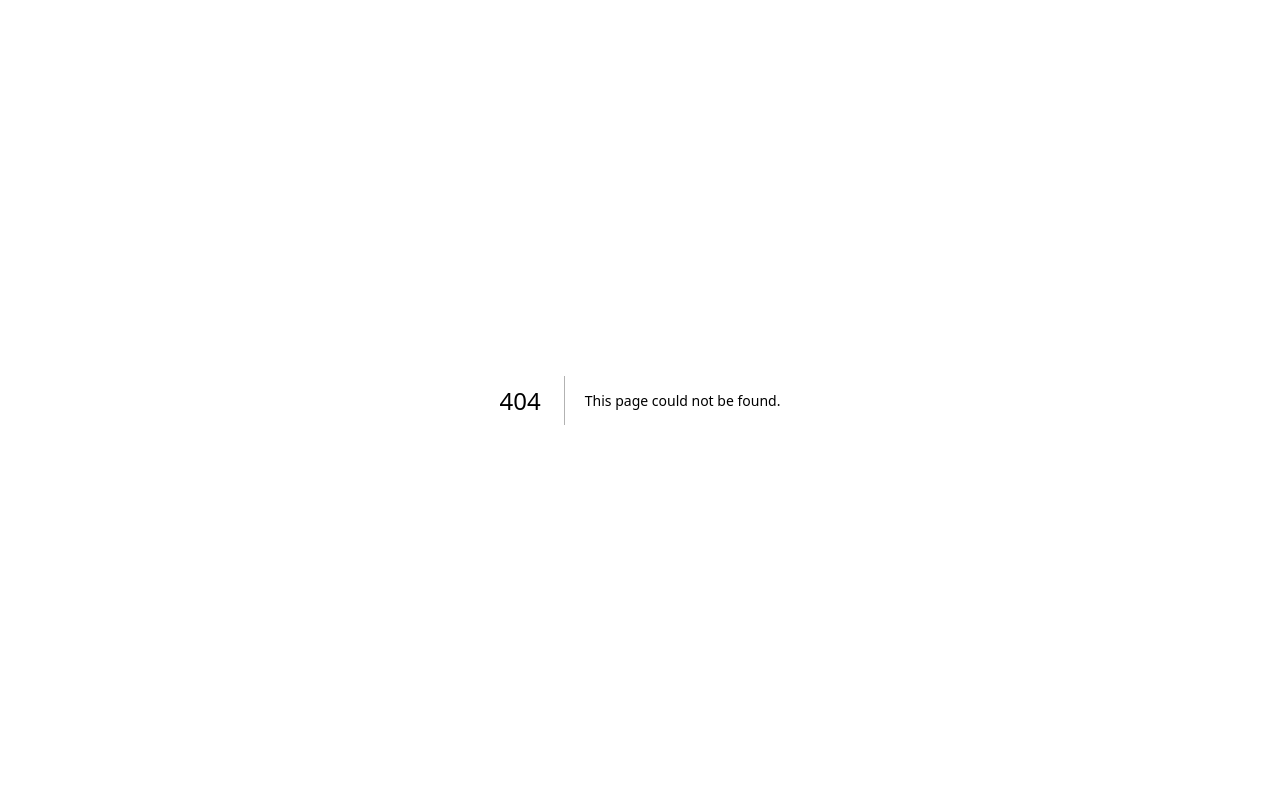
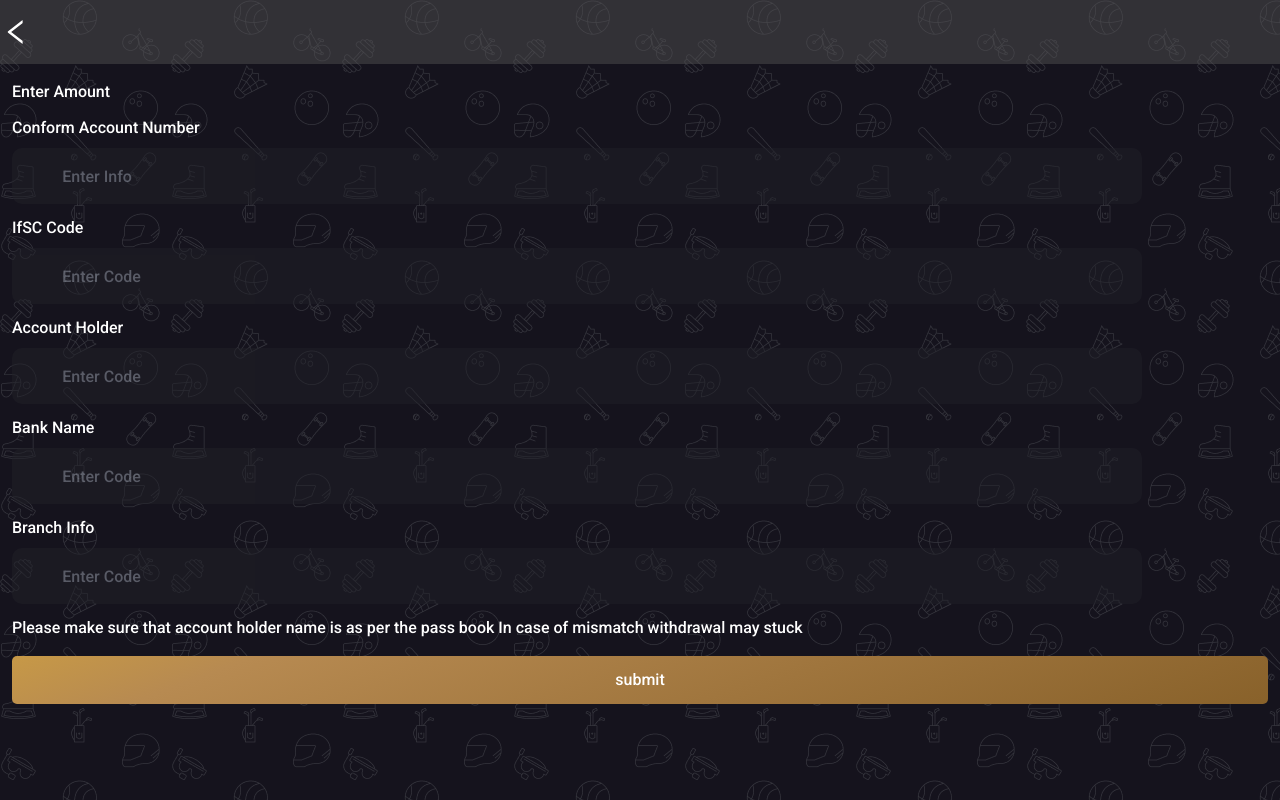
Before and after one commit to Glentech-Digital-Labs/Game-App, a Next.js app: page /customer-bank-details in a window 1280 px wide. Before the commit this address had no page. Built offline with nearby package versions, Linux system fonts and the light colour scheme.

Commit message:
add the bank details amount

```diff
--- a/app/account-details/page.js
+++ b/app/account-details/page.js
@@ -10,8 +10,8 @@ import "./index.css"
 
 function AccountDetails() {
   const [copiedValue, setCopiedValue] = useState("")
-  function copyToClipBoard(text) {
-    navigator.clipboard.writeText(text)
+  async function copyToClipBoard(text) {
+    await navigator.clipboard.writeText(text)
     setCopiedValue(text)
   }
 
--- /dev/null
+++ b/app/customer-bank-details/layout.js
@@ -0,0 +1,18 @@
+import { AiOutlineLeft } from "react-icons/ai"
+export const metadata = {
+  title: "OTP ",
+  description: "Making Gaming App",
+}
+
+function RootLayout({ children }) {
+  return (
+    <section>
+      <div className="header tw-flex tw-items-center">
+        <AiOutlineLeft fontSize={32} />
+      </div>
+      {children}
+    </section>
+  )
+}
+
+export default RootLayout
--- /dev/null
+++ b/app/customer-bank-details/page.js
@@ -0,0 +1,12 @@
+import React from "react"
+import { BankDetails } from "../../components"
+
+function BankAccounts() {
+  return (
+    <div>
+      <BankDetails />
+    </div>
+  )
+}
+
+export default BankAccounts
--- /dev/null
+++ b/components/Bank/BankDetails.js
@@ -0,0 +1,66 @@
+"use client"
+import { YellowButton } from "@components/common"
+import { Input } from "../common/InputComponent"
+import React from "react"
+
+function BankDetails() {
+  return (
+    <div className="tw-mx-3">
+      <div className="">
+        <p className="tw-mt-4">Enter Amount</p>
+        <Input
+          placeholder={"Enter Info"}
+          label={"Conform Account Number"}
+          type={"text"}
+          pattern={"^${.5}"}
+          value={""}
+          setValue={() => {}}
+          className={"tw-h-14 "}
+        />
+        <Input
+          placeholder={"Enter Code"}
+          label={"IfSC Code"}
+          type={"text"}
+          pattern={"^${.5}"}
+          value={""}
+          setValue={() => {}}
+          className={"tw-h-14 "}
+        />
+        <Input
+          placeholder={"Enter Code"}
+          label={"Account Holder"}
+          type={"text"}
+          pattern={"^${.5}"}
+          value={""}
+          setValue={() => {}}
+          className={"tw-h-14 "}
+        />
+        <Input
+          placeholder={"Enter Code"}
+          label={"Bank Name"}
+          type={"text"}
+          pattern={"^${.5}"}
+          value={""}
+          setValue={() => {}}
+          className={"tw-h-14 "}
+        />
+        <Input
+          placeholder={"Enter Code"}
+          label={"Branch Info"}
+          type={"text"}
+          pattern={"^${.5}"}
+          value={""}
+          setValue={() => {}}
+          className={"tw-h-14 "}
+        />
+      </div>
+      <p>
+        Please make sure that account holder name is as per the pass book In
+        case of mismatch withdrawal may stuck
+      </p>
+      <YellowButton className={"tw-w-full tw-mt-4"} label={"submit"} />
+    </div>
+  )
+}
+
+export { BankDetails }
--- a/components/common/InputComponent.js
+++ b/components/common/InputComponent.js
@@ -1,7 +1,16 @@
 import "@styles/global.css"
 import React from "react"
 
-function Input({ type, placeholder, label, pattern, value, setValue }) {
+function Input({
+  type,
+  placeholder,
+  label,
+  pattern,
+  value,
+  setValue,
+  className,
+  style,
+}) {
   function userChangeHandler(event) {
     event.preventDefault()
     setValue(() => event.target.value)
@@ -16,8 +25,9 @@ function Input({ type, placeholder, label, pattern, value, setValue }) {
         type={type}
         pattern={pattern}
         value={value}
-        className="tw-border-white tw-py-2 tw-mt-2 tw-w-[90%] tw-min-w-[90%]"
+        className={` ${className} tw-border-white tw-py-2 tw-mt-2 tw-w-[90%] tw-min-w-[90%]`}
         onChange={userChangeHandler}
+        style={style}
       />
     </div>
   )
--- a/components/index.js
+++ b/components/index.js
@@ -17,3 +17,4 @@ export { OtpInput } from "./otp/OtpComponent"
 export { Accordion } from "./accordion/Accordion"
 export { Modal } from "./modal/Modal"
 export { ProfileEdit } from "./profile/ProfileEdit"
+export { BankDetails } from "./Bank/BankDetails"
```
